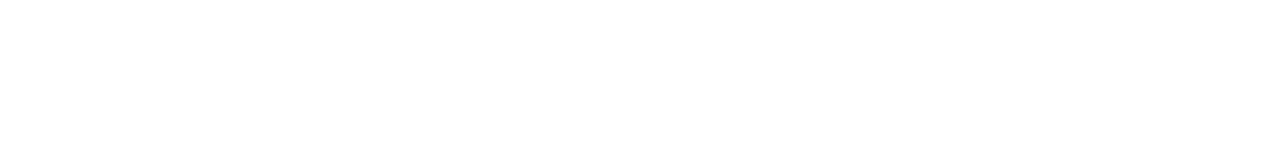
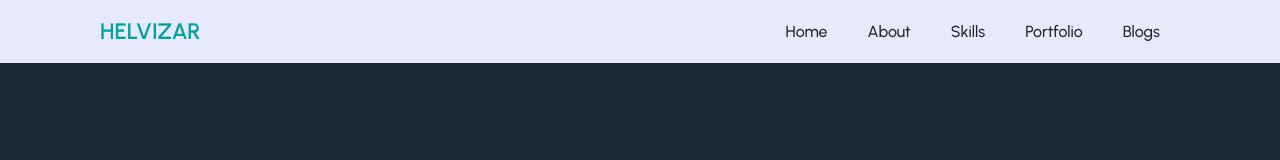
Before and after one commit to helvizar/personal-website, a plain HTML site: page index.html in a window 1280 px wide. Drawn offline with Linux system fonts and the light colour scheme.

Commit message:
feat: added navigation bar

```diff
--- a/index.html
+++ b/index.html
@@ -9,6 +9,19 @@
   <link rel="stylesheet" href="https://cdnjs.cloudflare.com/ajax/libs/font-awesome/6.4.2/css/all.min.css">
 </head>
 <body>
+  <!-- Navbar -->
+  <header>
+    <a href="#" class="logo">Helvizar</a>
+    <div id="menu-icon" class="fa fa-bars"></div>
+
+    <ul class="navbar">
+      <li><a href="#">Home</a></li>
+      <li><a href="#">About</a></li>
+      <li><a href="#">Skills</a></li>
+      <li><a href="#">Portfolio</a></li>
+      <li><a href="#">Blogs</a></li>
+    </ul>
+  </header>
 
   <script src="script.js"></script>
 </body>
--- a/script.js
+++ b/script.js
@@ -0,0 +1,12 @@
+let menu = document.querySelector('#menu-icon');
+let navbar = document.querySelector('.navbar');
+
+menu.onclick = () => {
+  menu.classList.toggle('fa-times');
+  navbar.classList.toggle('active');
+}
+
+window.onscroll = () => {
+  menu.classList.remove('fa-times');
+  navbar.classList.remove('active');
+}
--- a/style.css
+++ b/style.css
@@ -1,5 +1,13 @@
-@import url('https://fonts.googleapis.com/css2?family=Urbanist:wght@200;300;400;500;600;700;800;900&display=swap');
+@import url("https://fonts.googleapis.com/css2?family=Urbanist:wght@200;300;400;500;600;700;800;900&display=swap");
+
 * {
+  margin: 0;
+  padding: 0;
+  box-sizing: border-box;
+  list-style: none;
+  text-decoration: none;
+  text-transform: capitalize;
+  scroll-behavior: smooth;
   font-family: "Urbanist", sans-serif;
 }
 
@@ -8,14 +16,100 @@
   --bg-color: #e7eafb;
   --primary: #01a29c;
   --hover: #008170;
+  --white: #fff;
+  --dark-gunmetal: #222435;
+  /* Fonts */
+  --h1-font: 35px;
+  --h2-font: 35px;
+  --p-font: 14px;
+  --spacing: 1px;
+  /* Margins */
+  --m-1: 6.4px;
+  --m-4: 32px;
+}
 
-  /* Fonts */
-  --h1-font: ;
-  --h2-font: ;
-  --p-font: ;
-  --spacing: ;
+html {
+  background: #1c2834;
+  color: var(--white);
+}
 
-  /* Margins */
-  --m-1: ;
-  --m-4: ;
+section {
+  padding: 50px 100px;
 }
+
+header {
+  position: fixed;
+  width: 100%;
+  top: 0;
+  right: 0;
+  z-index: 80;
+  display: flex;
+  align-items: center;
+  justify-content: space-between;
+  background: var(--bg-color);
+  padding: 18px 100px;
+  box-shadow: 0 0.5rem 50rem rgba(0, 0, 0, 0.1);
+}
+
+.logo {
+  text-transform: uppercase;
+  font-size: 22.4px;
+  font-weight: 600;
+  color: var(--primary);
+}
+
+.navbar {
+  display: flex;
+}
+
+.navbar a {
+  font-size: 16px;
+  padding: 10px 20px;
+  color: var(--dark-gunmetal);
+  font-weight: 500;
+}
+
+header .navbar a:hover {
+  background: var(--primary);
+  color: var(--white);
+}
+
+#menu-icon {
+  font-size: 32px;
+  cursor: pointer;
+  display: none;
+}
+
+@media (max-width: 768px) {
+  #menu-icon {
+    display: initial;
+    color: var(--dark-gunmetal);
+  }
+  header .navbar {
+    position: absolute;
+    top: 100%;
+    left: 0;
+    right: 0;
+    display: flex;
+    flex-direction: column;
+    text-align: center;
+    background: var(--bg-color);
+    max-height: 0;
+    overflow: hidden;
+    transition: 0.5s ease;
+    opacity: 0;
+  }
+
+  header .navbar.active {
+    max-height: 500px;
+    opacity: 1;
+  }
+
+  .navbar a {
+    margin: 16px;
+    padding: 24px;
+    display: block;
+    background: var(--white);
+    border-left: 4px solid var(--dark-gunmetal);
+  }
+}
```
